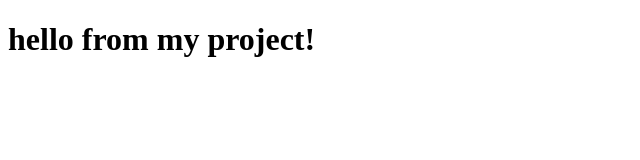
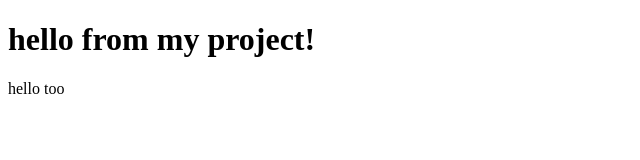
Before and after one commit to imangalia/my_project, a plain HTML site: page index.html in a window 1280 px wide. Shown: the full height of the page, 0-640 px from the left. Drawn offline with Linux system fonts and the light colour scheme.

Commit message:
added paragraph

```diff
--- a/index.html
+++ b/index.html
@@ -7,5 +7,6 @@
 </head>
 <body>
     <h1>hello from my project!</h1>
+    <p>hello too</p>
 </body>
 </html>
```
